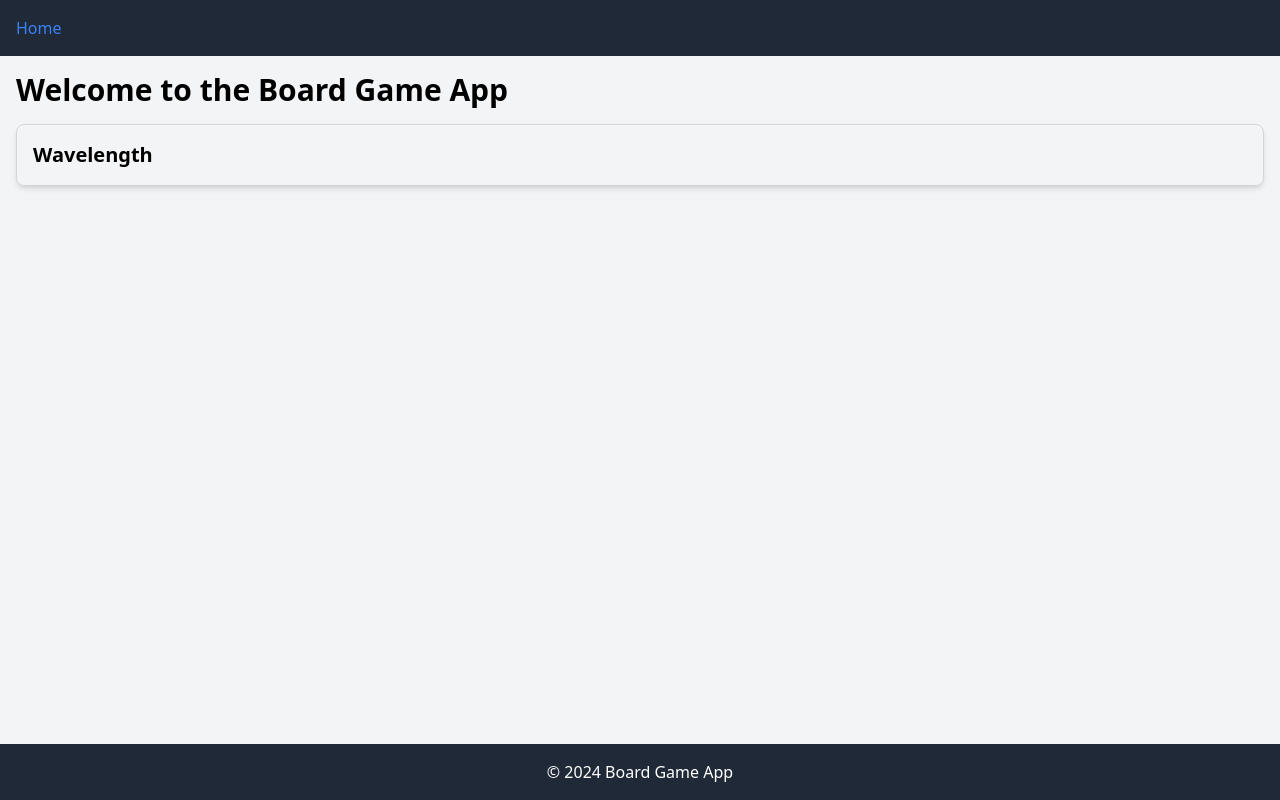
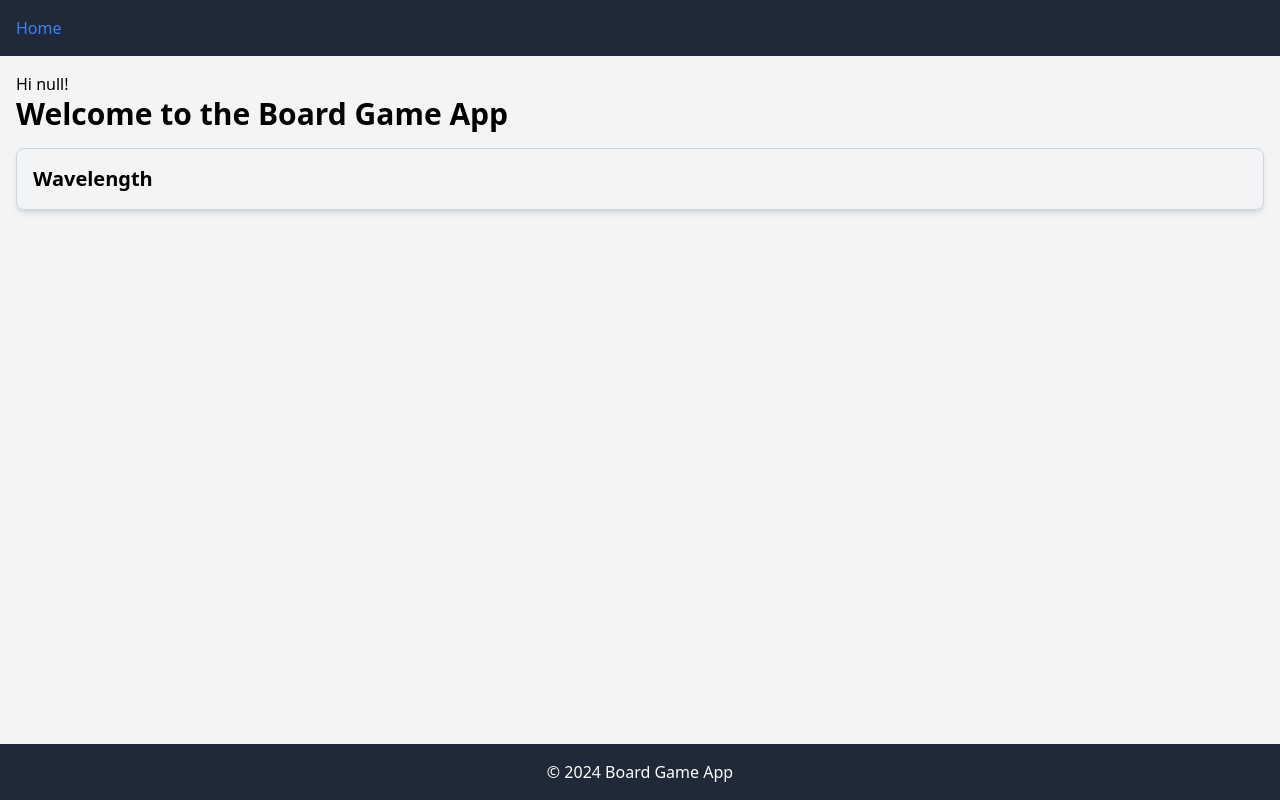
Before and after one commit to psh320/boardgame, a Next.js app: page / in a window 1280 px wide. Built offline with nearby package versions, Linux system fonts and the light colour scheme; no server answers; sample sign-in values are in the browser's storage.

Commit message:
add login

```diff
--- /dev/null
+++ b/app/context/AuthContext.tsx
@@ -0,0 +1,77 @@
+"use client";
+
+import React, { createContext, useContext, useEffect, useState } from "react";
+import { usePathname, useRouter, useSearchParams } from "next/navigation";
+import { User, onAuthStateChanged, signInAnonymously } from "firebase/auth";
+import { auth } from "../lib/firebaseConfig";
+
+interface AuthContextProps {
+  user: User | null;
+  userName: string | null;
+  loading: boolean;
+  login: (name: string) => Promise<void>;
+  logout: () => void;
+}
+
+const AuthContext = createContext<AuthContextProps | undefined>(undefined);
+
+export const AuthProvider: React.FC<{ children: React.ReactNode }> = ({
+  children,
+}) => {
+  const [user, setUser] = useState<User | null>(null);
+  const [userName, setUserName] = useState<string | null>(null);
+  const [loading, setLoading] = useState(true);
+  const pathname = usePathname();
+  const router = useRouter();
+  useEffect(() => {
+    const unsubscribe = onAuthStateChanged(auth, (user) => {
+      if (user) {
+        setUser(user);
+        setLoading(false);
+      } else {
+        setUser(null);
+        setLoading(false);
+        if (pathname !== "/login") {
+          router.push("/login");
+        }
+      }
+    });
+
+    return () => unsubscribe();
+  }, [router]);
+
+  const login = async (name: string) => {
+    setLoading(true);
+    try {
+      const result = await signInAnonymously(auth);
+      setUser(result.user);
+      setUserName(name);
+      setLoading(false);
+      router.push("/");
+    } catch (error) {
+      console.error("Error signing in anonymously:", error);
+      setLoading(false);
+    }
+  };
+
+  const logout = () => {
+    auth.signOut();
+    setUser(null);
+    setUserName(null);
+    router.push("/login");
+  };
+
+  return (
+    <AuthContext.Provider value={{ user, userName, loading, login, logout }}>
+      {children}
+    </AuthContext.Provider>
+  );
+};
+
+export const useAuth = (): AuthContextProps => {
+  const context = useContext(AuthContext);
+  if (!context) {
+    throw new Error("useAuth must be used within an AuthProvider");
+  }
+  return context;
+};
--- a/app/layout.tsx
+++ b/app/layout.tsx
@@ -2,12 +2,39 @@
 import React from "react";
 import Link from "next/link";
 import "./globals.css"; // Import global styles
+import { AuthProvider } from "./context/AuthContext";
 
 const Layout: React.FC<{ children: React.ReactNode }> = ({ children }) => {
   return (
     <html lang="en">
       <head>
-        <title>Board Game App</title>
+        <title>Boardgame App Online</title>
+        <meta
+          name="Boardgame App Online"
+          content="Play board games online with your friends. Join us for an exciting experience of fun and strategy."
+        />
+        <meta
+          name="keywords"
+          content="board game online, online game with friends, play board games"
+        />
+        <meta property="og:title" content="Boardgame App Online" />
+        <meta
+          property="og:description"
+          content="Play board games online with your friends. Join us for an exciting experience of fun and strategy."
+        />
+        <meta property="og:title" content="Boardgame App Online" />
+        <meta property="og:url" content="https://boardgame-silk.vercel.app/" />
+        <meta property="og:type" content="website" />
+        <script type="application/ld+json">
+          {JSON.stringify({
+            "@context": "https://schema.org",
+            "@type": "WebSite",
+            name: "Boardgame App Online",
+            url: "https://boardgame-silk.vercel.app/",
+            description:
+              "Play board games online with your friends. Join us for an exciting experience of fun and strategy.",
+          })}
+        </script>
       </head>
       <body className="flex flex-col min-h-screen">
         <header className="bg-gray-800 text-white p-4">
@@ -17,7 +44,9 @@ const Layout: React.FC<{ children: React.ReactNode }> = ({ children }) => {
             </Link>
           </nav>
         </header>
-        <main className="flex-grow container mx-auto p-4">{children}</main>
+        <AuthProvider>
+          <main className="flex-grow container mx-auto p-4">{children}</main>
+        </AuthProvider>
         <footer className="bg-gray-800 text-white p-4 text-center">
           <p>&copy; 2024 Board Game App</p>
         </footer>
--- /dev/null
+++ b/app/login/page.tsx
@@ -0,0 +1,67 @@
+"use client";
+
+import { useState, useEffect } from "react";
+import { useRouter } from "next/navigation";
+import { getAuth, signInAnonymously, onAuthStateChanged } from "firebase/auth";
+import { ref, set } from "firebase/database";
+import { database } from "../lib/firebaseConfig";
+
+const Login = () => {
+  const [name, setName] = useState("");
+  const [loading, setLoading] = useState(true);
+  const router = useRouter();
+  const auth = getAuth();
+
+  useEffect(() => {
+    const unsubscribe = onAuthStateChanged(auth, (user) => {
+      if (user) {
+        const userId = user.uid;
+        router.push(`/?name=${encodeURIComponent(name)}&userId=${userId}`);
+      } else {
+        setLoading(false);
+      }
+    });
+    return () => unsubscribe();
+  }, [auth, name, router]);
+
+  const handleLogin = async () => {
+    if (!name.trim()) return;
+
+    try {
+      const result = await signInAnonymously(auth);
+      const userId = result.user.uid;
+      await set(ref(database, `users/${userId}`), {
+        name,
+        score: 0,
+      });
+      router.push(`/games?name=${encodeURIComponent(name)}&userId=${userId}`);
+    } catch (error) {
+      console.error("Error signing in anonymously:", error);
+    }
+  };
+
+  if (loading) {
+    return <div>Loading...</div>;
+  }
+
+  return (
+    <div className="max-w-md mx-auto p-4">
+      <h1 className="text-2xl font-bold mb-4">Enter Your Name</h1>
+      <input
+        type="text"
+        placeholder="Enter your name"
+        value={name}
+        onChange={(e) => setName(e.target.value)}
+        className="border p-2 w-full"
+      />
+      <button
+        onClick={handleLogin}
+        className="mt-4 w-full bg-blue-500 text-white p-2 rounded"
+      >
+        Join
+      </button>
+    </div>
+  );
+};
+
+export default Login;
--- a/app/page.tsx
+++ b/app/page.tsx
@@ -1,12 +1,18 @@
 "use client"; // This marks the file as a Client Component
-
 // app/page.tsx
 import React from "react";
 import { Card } from "../components/Card";
+import { useAuth } from "./context/AuthContext";
 
 const Home: React.FC = () => {
+  const { user, loading, userName } = useAuth();
+
+  if (loading) {
+    return <div>Loading...</div>;
+  }
   return (
     <div>
+      <span>{`Hi ${userName}!`}</span>
       <h1 className="text-3xl font-bold mb-4">Welcome to the Board Game App</h1>
       <Card gameName="Wavelength" link="/wavelength" />
       {/* Add more Card components for other games here */}
```
